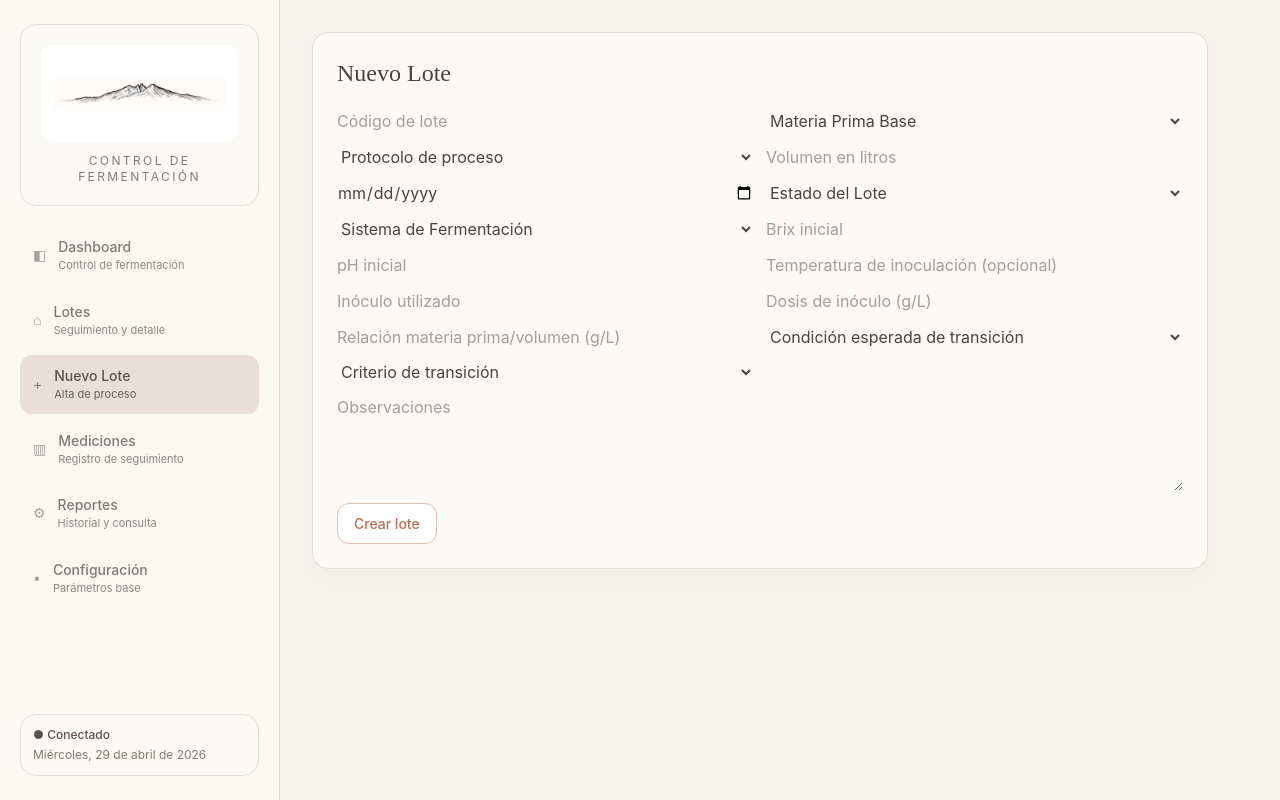
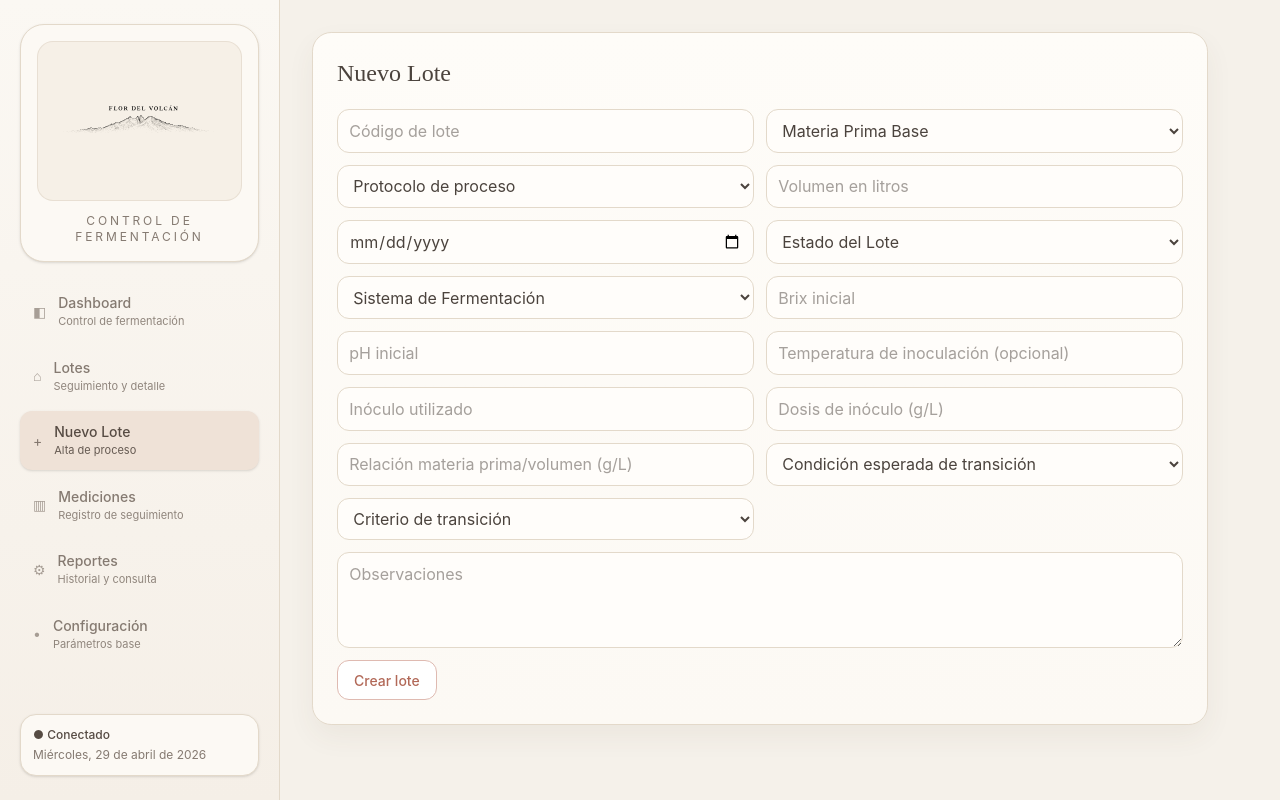
Before and after one commit to MoyRb/flor_de_volcan, a Next.js app: page /lotes/nuevo in a window 1280 px wide. Built offline with nearby package versions, Linux system fonts and the light colour scheme.

Commit message:
feat: refresh dashboard UI with vector logo branding

```diff
--- a/app/(sistema)/dashboard/page.tsx
+++ b/app/(sistema)/dashboard/page.tsx
@@ -1,10 +1,11 @@
 /* eslint-disable @typescript-eslint/no-explicit-any */
-import { createClient } from '@/src/lib/supabase/server';
-import { registerEvent, registerMeasurement } from './actions';
+import Image from "next/image";
+import { createClient } from "@/src/lib/supabase/server";
+import { registerEvent, registerMeasurement } from "./actions";
 
 function formatDateTime(value?: string) {
-  if (!value) return 'N/A';
-  return new Date(value).toLocaleString('es-MX', { day: '2-digit', month: 'short', hour: '2-digit', minute: '2-digit' });
+  if (!value) return "N/A";
+  return new Date(value).toLocaleString("es-MX", { day: "2-digit", month: "short", hour: "2-digit", minute: "2-digit" });
 }
 
 function getLotMeta(notes: string | null) {
@@ -15,55 +16,58 @@ function getLotMeta(notes: string | null) {
 export default async function DashboardPage() {
   const supabase = await createClient();
   const { data: lot } = await (supabase as any)
-    .from('wine_lots')
-    .select('id, lot_code, start_date, current_volume_liters, notes, cat_vinification_stages(name), cat_lot_status(name)')
-    .order('start_date', { ascending: false })
+    .from("wine_lots")
+    .select("id, lot_code, start_date, current_volume_liters, notes, cat_vinification_stages(name), cat_lot_status(name)")
+    .order("start_date", { ascending: false })
     .limit(1)
     .maybeSingle();
 
   const lotId = lot?.id;
   const [metricsRes, eventsRes] = lotId
     ? await Promise.all([
-      (supabase as any).from('lot_daily_metrics').select('metric_date, temperature_c, ph, brix').eq('lot_id', lotId).order('metric_date'),
-      (supabase as any).from('bitacora_entries').select('entry_date, entry_type, details').eq('lot_id', lotId).order('entry_date', { ascending: true }).limit(24),
+      (supabase as any).from("lot_daily_metrics").select("metric_date, temperature_c, ph, brix").eq("lot_id", lotId).order("metric_date"),
+      (supabase as any).from("bitacora_entries").select("entry_date, entry_type, details").eq("lot_id", lotId).order("entry_date", { ascending: true }).limit(24),
     ])
     : [{ data: [] }, { data: [] }];
 
   const metrics: Array<{ metric_date: string; temperature_c: number | null; ph: number | null; brix: number | null }> = (metricsRes.data ?? []) as any[];
   const latest = metrics.at(-1);
-  const processDay = metrics.length > 0 ? metrics.length : '-';
+  const processDay = metrics.length > 0 ? metrics.length : "-";
   const meta = getLotMeta(lot?.notes ?? null);
   const events = (eventsRes.data ?? []) as Array<{ entry_date: string; entry_type: string; details: string }>;
 
   return <section className="space-y-4">
-    <header className="fdv-panel p-5">
-      <h1 className="text-2xl font-semibold text-fdv-heading">Lote activo: {lot?.lot_code ?? 'Sin lote activo'}</h1>
+    <header className="fdv-panel fdv-volcan-bg p-5">
+      <div className="mb-5 flex justify-center">
+        <Image src="/branding/flor-del-volcan-logo.svg" alt="Flor del Volcán" width={470} height={140} className="h-auto w-full max-w-[460px] opacity-90" />
+      </div>
+      <h1 className="text-2xl font-semibold text-fdv-heading">Lote actual — {lot?.lot_code ?? "Sin lote activo"}</h1>
       <p className="text-sm text-fdv-muted">Día {processDay} · {lot?.current_volume_liters ?? 0} L · Última medición {formatDateTime(latest?.metric_date)}</p>
-      <p className="text-sm text-fdv-muted">Materia Prima Base: {meta?.fruit_name ?? 'No definida'} · Protocolo de proceso: {meta?.protocolo_proceso ?? 'N/A'} · Sistema de Fermentación: {meta?.sistema_fermentacion ?? 'N/A'}</p>
-      <p className="text-sm text-fdv-muted">Estado del Lote: {meta?.estado_lote ?? (lot?.cat_lot_status as { name?: string } | null)?.name ?? 'N/A'} · Temperatura de inoculación: {meta?.temperatura_inoculacion_c ?? '-'} °C</p>
-      <p className="text-sm text-fdv-muted">Relación materia prima/volumen: {meta?.relacion_materia_prima_gl ?? '-'} g/L · Criterio de transición: {meta?.criterio_transicion ?? '-'}</p>
+      <p className="text-sm text-fdv-muted">Materia Prima Base: {meta?.fruit_name ?? "No definida"} · Protocolo de proceso: {meta?.protocolo_proceso ?? "N/A"} · Sistema de Fermentación: {meta?.sistema_fermentacion ?? "N/A"}</p>
+      <p className="text-sm text-fdv-muted">Estado del Lote: {meta?.estado_lote ?? (lot?.cat_lot_status as { name?: string } | null)?.name ?? "N/A"} · Temperatura de inoculación: {meta?.temperatura_inoculacion_c ?? "-"} °C</p>
+      <p className="text-sm text-fdv-muted">Relación materia prima/volumen: {meta?.relacion_materia_prima_gl ?? "-"} g/L · Criterio de transición: {meta?.criterio_transicion ?? "-"}</p>
     </header>
 
     <article className="fdv-panel p-5">
       <h2 className="text-lg font-semibold">Tendencia de Brix (datos guardados)</h2>
-      <svg viewBox="0 0 100 36" className="h-52 w-full rounded-lg bg-[#fffcfa]" preserveAspectRatio="none">
-        {metrics.length > 1 && <polyline fill="none" stroke="#b86e5a" strokeWidth="0.8" points={metrics.map((m, i) => `${(i / (metrics.length - 1)) * 100},${34 - Number(m.brix ?? 0)}`).join(' ')} />}
+      <svg viewBox="0 0 100 36" className="h-52 w-full rounded-xl border border-fdv-line bg-[#fffcfa]" preserveAspectRatio="none">
+        {metrics.length > 1 && <polyline fill="none" stroke="#b86e5a" strokeWidth="0.8" points={metrics.map((m, i) => `${(i / (metrics.length - 1)) * 100},${34 - Number(m.brix ?? 0)}`).join(" ")} />}
       </svg>
-      <div className="mt-3 grid grid-cols-3 gap-2 text-sm">
-        <div className="rounded border p-2">Temp: {latest?.temperature_c ?? '-'} °C</div>
-        <div className="rounded border p-2">pH: {latest?.ph ?? '-'}</div>
-        <div className="rounded border p-2">Brix: {latest?.brix ?? '-'}</div>
+      <div className="mt-3 grid grid-cols-1 gap-2 text-sm sm:grid-cols-3">
+        <div className="rounded-xl border border-fdv-line bg-[#fffcf9] p-3">Temp: {latest?.temperature_c ?? "-"} °C</div>
+        <div className="rounded-xl border border-fdv-line bg-[#fffcf9] p-3">pH: {latest?.ph ?? "-"}</div>
+        <div className="rounded-xl border border-fdv-line bg-[#fffcf9] p-3">Brix: {latest?.brix ?? "-"}</div>
       </div>
     </article>
 
     <div className="grid gap-4 lg:grid-cols-2">
       <article className="fdv-panel p-5">
         <h3 className="font-semibold">Últimas mediciones reales</h3>
-        <ul className="mt-2 space-y-1 text-sm">{metrics.slice(-6).reverse().map((m) => <li key={m.metric_date}>{formatDateTime(m.metric_date)} · Brix {m.brix ?? '-'} · pH {m.ph ?? '-'} · Temp {m.temperature_c ?? '-'}°C</li>)}</ul>
+        <ul className="mt-2 space-y-1 text-sm">{metrics.slice(-6).reverse().map((m) => <li key={m.metric_date}>{formatDateTime(m.metric_date)} · Brix {m.brix ?? "-"} · pH {m.ph ?? "-"} · Temp {m.temperature_c ?? "-"}°C</li>)}</ul>
         {lotId && <form action={registerMeasurement} className="mt-4 grid gap-2">
           <input type="hidden" name="lot_id" value={lotId} />
           <input type="datetime-local" name="reading_at" required className="fdv-input" />
-          <div className="grid grid-cols-3 gap-2"><input name="brix" type="number" step="0.01" placeholder="Brix" className="fdv-input" /><input name="ph" type="number" step="0.01" placeholder="pH" className="fdv-input" /><input name="temperature_c" type="number" step="0.1" placeholder="°C" className="fdv-input" /></div>
+          <div className="grid grid-cols-1 gap-2 sm:grid-cols-3"><input name="brix" type="number" step="0.01" placeholder="Brix" className="fdv-input" /><input name="ph" type="number" step="0.01" placeholder="pH" className="fdv-input" /><input name="temperature_c" type="number" step="0.1" placeholder="°C" className="fdv-input" /></div>
           <input name="note" placeholder="Nota" className="fdv-input" />
           <button className="fdv-btn-primary">Nueva medición</button>
         </form>}
--- a/app/globals.css
+++ b/app/globals.css
@@ -1,33 +1,31 @@
 @import "tailwindcss";
 
 @theme inline {
-  --color-fdv-cream: #f7f4ef;
-  --color-fdv-sidebar: #fbf8f3;
-  --color-fdv-card: #fcfaf7;
-  --color-fdv-line: #e4ddd2;
+  --color-fdv-cream: #f5f1ea;
+  --color-fdv-sidebar: #f8f4ed;
+  --color-fdv-card: #fcf9f4;
+  --color-fdv-line: #e3d9ca;
   --color-fdv-ink: #4b433d;
   --color-fdv-muted: #857a71;
-  --color-fdv-heading: #5a514a;
-  --color-fdv-terracotta: #b86e5a;
+  --color-fdv-heading: #564b43;
+  --color-fdv-terracotta: #b26958;
   --color-fdv-green: #c9d7b8;
-  --color-fdv-active: #eadfd8;
+  --color-fdv-active: #efe2d7;
 
   --font-sans: "Inter", "Segoe UI", sans-serif;
   --font-brand: "Playfair Display", "Times New Roman", serif;
 }
 
 body {
-  background: var(--color-fdv-cream);
+  background: radial-gradient(circle at 0 0, #faf5ee 0, var(--color-fdv-cream) 40%);
   color: var(--color-fdv-ink);
   font-family: var(--font-sans);
 }
 
-.font-brand {
-  font-family: var(--font-brand);
-}
+.font-brand { font-family: var(--font-brand); }
 
 .fdv-sidebar {
-  background: var(--color-fdv-sidebar);
+  background: linear-gradient(180deg, #fbf8f3, #f5efe7);
   border-right: 1px solid var(--color-fdv-line);
   display: flex;
   flex-direction: column;
@@ -35,10 +33,32 @@ body {
 }
 
 .fdv-panel {
-  border-radius: 1rem;
+  border-radius: 1.2rem;
   border: 1px solid var(--color-fdv-line);
-  background: var(--color-fdv-card);
-  box-shadow: 0 8px 20px rgba(83, 68, 57, 0.04);
+  background: linear-gradient(180deg, #fefcf8, var(--color-fdv-card));
+  box-shadow: 0 12px 28px rgba(83, 68, 57, 0.06);
+}
+
+.fdv-volcan-bg {
+  position: relative;
+  overflow: hidden;
+}
+
+.fdv-volcan-bg::after {
+  content: "";
+  position: absolute;
+  inset: 0;
+  background: url('/branding/flor-del-volcan-logo.svg') no-repeat right -8rem top 0.5rem;
+  background-size: min(55vw, 520px);
+  opacity: 0.07;
+  pointer-events: none;
+}
+
+.fdv-input {
+  border: 1px solid var(--color-fdv-line);
+  border-radius: 0.75rem;
+  background: #fffdfa;
+  padding: 0.55rem 0.7rem;
 }
 
 .fdv-btn-primary,
@@ -67,15 +87,3 @@ body {
   color: var(--color-fdv-heading);
   background: #fffcf9;
 }
-
-.fdv-badge {
-  border-radius: 999px;
-  padding: 0.24rem 0.7rem;
-  font-size: 0.75rem;
-  font-weight: 500;
-}
-
-.fdv-badge-ok {
-  background: color-mix(in oklab, var(--color-fdv-green) 80%, white);
-  color: #55624a;
-}
--- a/components/sidebar.tsx
+++ b/components/sidebar.tsx
@@ -12,18 +12,18 @@ export function Sidebar() {
 
   return (
     <aside className="fdv-sidebar px-5 py-6">
-      <div className="rounded-2xl border border-fdv-line bg-fdv-card p-5">
-        <div className="mx-auto flex min-h-[96px] w-full items-center justify-center rounded-xl bg-white p-3">
+      <div className="rounded-3xl border border-fdv-line bg-fdv-card p-4 shadow-sm">
+        <div className="rounded-2xl border border-fdv-line/70 bg-[#f6f0e7] p-3">
           <Image
-            src="/branding/logo-flor-del-volcan.png"
+            src="/branding/flor-del-volcan-logo.svg"
             alt="Flor del Volcán"
-            width={260}
-            height={90}
+            width={280}
+            height={140}
             priority
-            className="h-auto max-h-20 w-auto max-w-full object-contain"
+            className="h-auto w-full object-contain"
           />
         </div>
-        <p className="mt-3 text-center text-xs tracking-[0.2em] text-fdv-muted">CONTROL DE FERMENTACIÓN</p>
+        <p className="mt-3 text-center text-xs tracking-[0.24em] text-fdv-muted">CONTROL DE FERMENTACIÓN</p>
       </div>
 
       <nav className="mt-2 space-y-1.5">
@@ -35,7 +35,7 @@ export function Sidebar() {
               href={item.href}
               className={`flex items-center gap-3 rounded-xl border px-3 py-2.5 transition ${
                 active
-                  ? "border-transparent bg-fdv-active text-fdv-heading"
+                  ? "border-transparent bg-fdv-active text-fdv-heading shadow-sm"
                   : "border-transparent text-fdv-muted hover:border-fdv-line hover:bg-[#fffdfb]"
               }`}
             >
@@ -49,7 +49,7 @@ export function Sidebar() {
         })}
       </nav>
 
-      <div className="mt-auto rounded-2xl border border-fdv-line bg-fdv-card p-3 text-xs text-fdv-muted">
+      <div className="mt-auto rounded-2xl border border-fdv-line bg-fdv-card p-3 text-xs text-fdv-muted shadow-sm">
         <p className="font-medium text-fdv-heading">● Conectado</p>
         <p className="mt-1">Miércoles, 29 de abril de 2026</p>
       </div>
```
Also changed, not shown: public/branding/flor-del-volcan-logo.svg (renamed from public/branding/Flor de volcan_SVG.svg).
